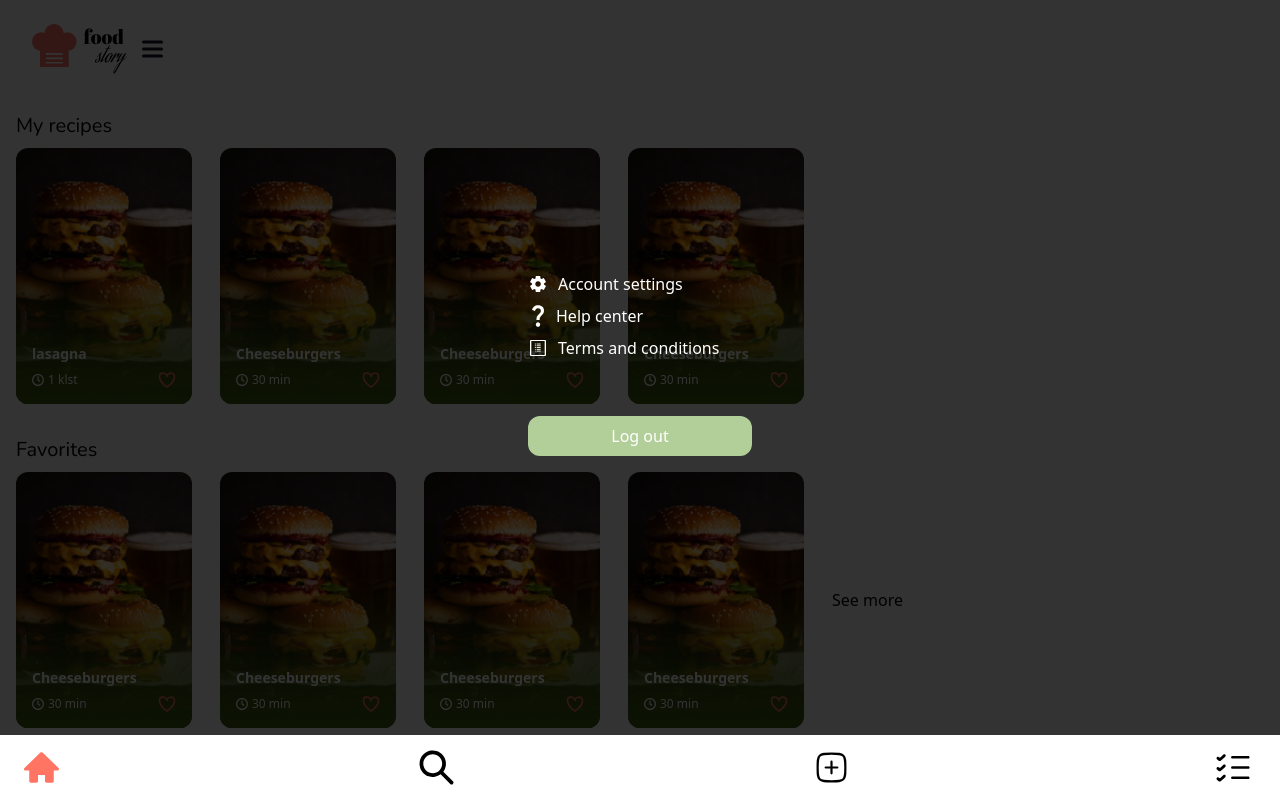
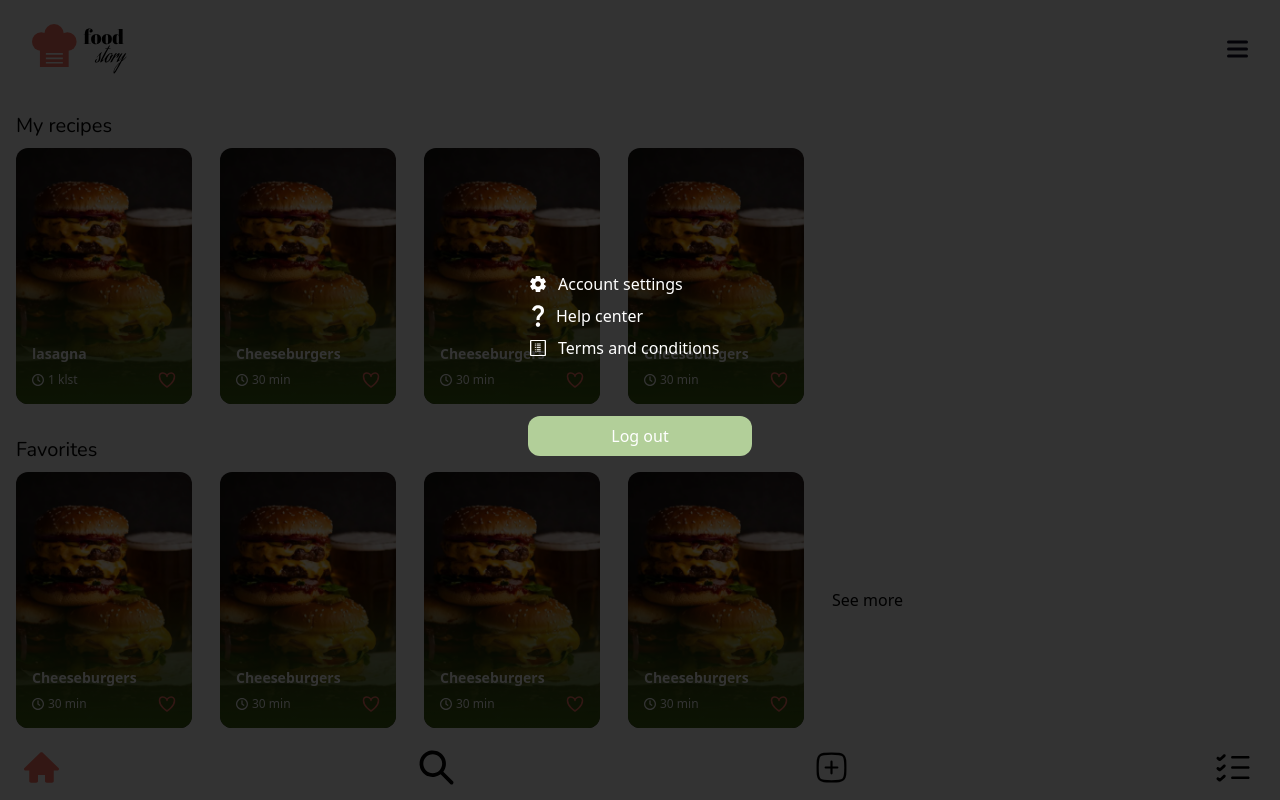
Before and after one commit to Razzoy/foodStoryApp, a React (Vite) app: page / in a window 1280 px wide. Both pictures are taken after a click on the picture 1237 px from the left and 48 px from the top of the page. Shown: the top 800 px of the page. Built offline with nearby package versions, Linux system fonts and the light colour scheme.

Commit message:
fixed modal

```diff
--- a/src/components/BurgerModal/BurgerModal.tsx
+++ b/src/components/BurgerModal/BurgerModal.tsx
@@ -3,7 +3,7 @@ type Props={
 }
 export function BurgerModal({hidemodal}:Props) {
   return (
-    <div className="bg-black/80 fixed w-screen h-screen" onClick={hidemodal}>
+    <div className="bg-black/80 fixed w-screen h-screen z-10" onClick={hidemodal}>
       <div className="flex flex-col gap-6 h-full">
         <div className="text-white flex flex-col justify-center gap-2 h-full items-center">
           <div className="flex gap-3">
--- a/src/components/Header/Header.tsx
+++ b/src/components/Header/Header.tsx
@@ -13,7 +13,7 @@ export function Header() {
   return (
     <>
       {!showModal ? (
-        <div className="flex justify-between px-8 py-6 bg-white/50 fixed w-full  ">
+        <div className="flex justify-between px-8 py-6 bg-white/50 fixed w-full">
           <img className="w-[110px]" src="src/assets/icons/Logo.svg" />
           <img
             onClick={() => setShowModal(!showModal)}
@@ -23,7 +23,7 @@ export function Header() {
         </div>
       ) : (
         <>
-          <div className="flex justify-between px-8 py-6 fixed">
+          <div className="flex justify-between px-8 py-6 fixed w-full">
             <img className="w-[110px]" src="src/assets/icons/Logo.svg" />
             <img
               onClick={() => setShowModal(!showModal)}
```
